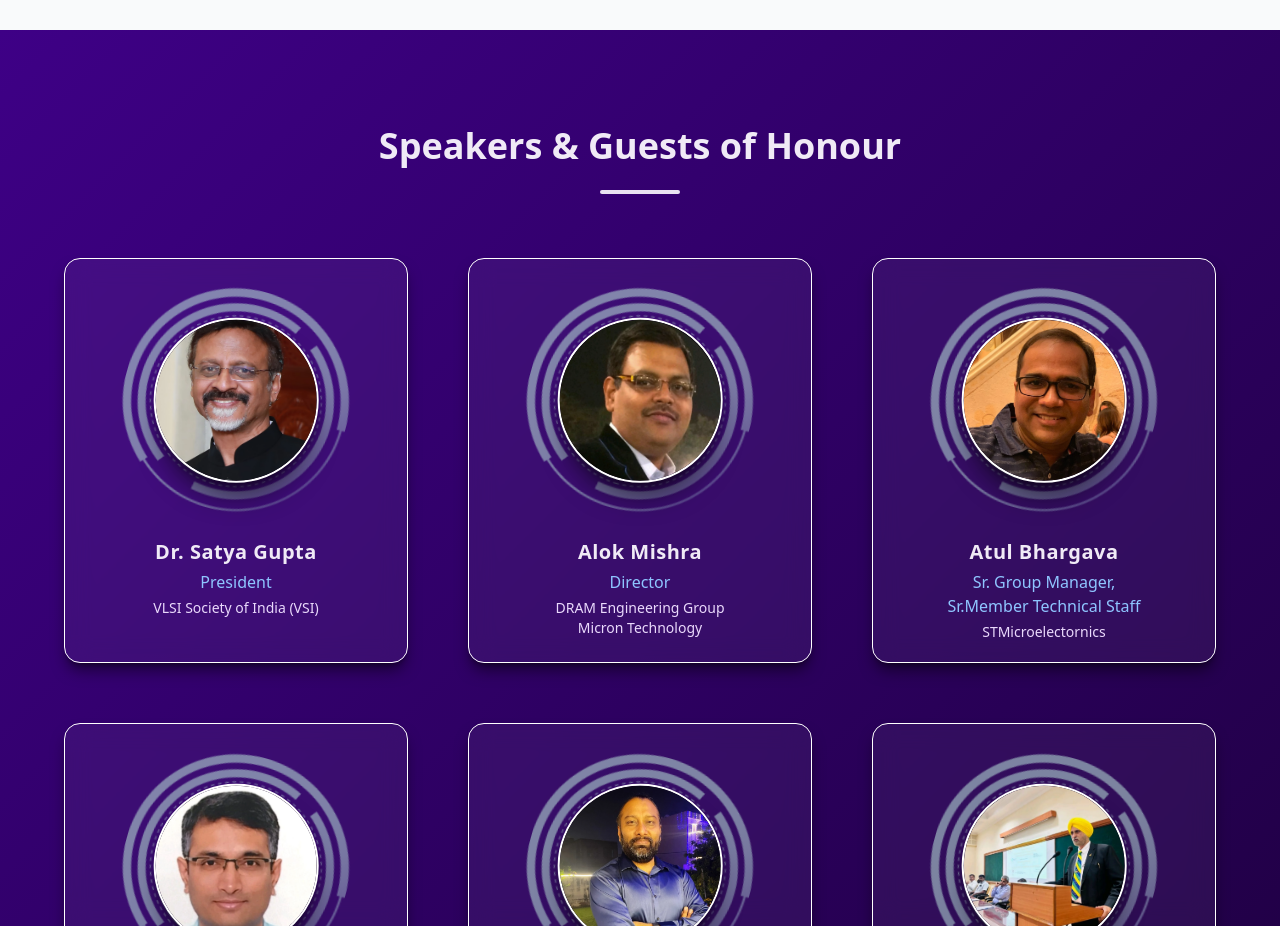
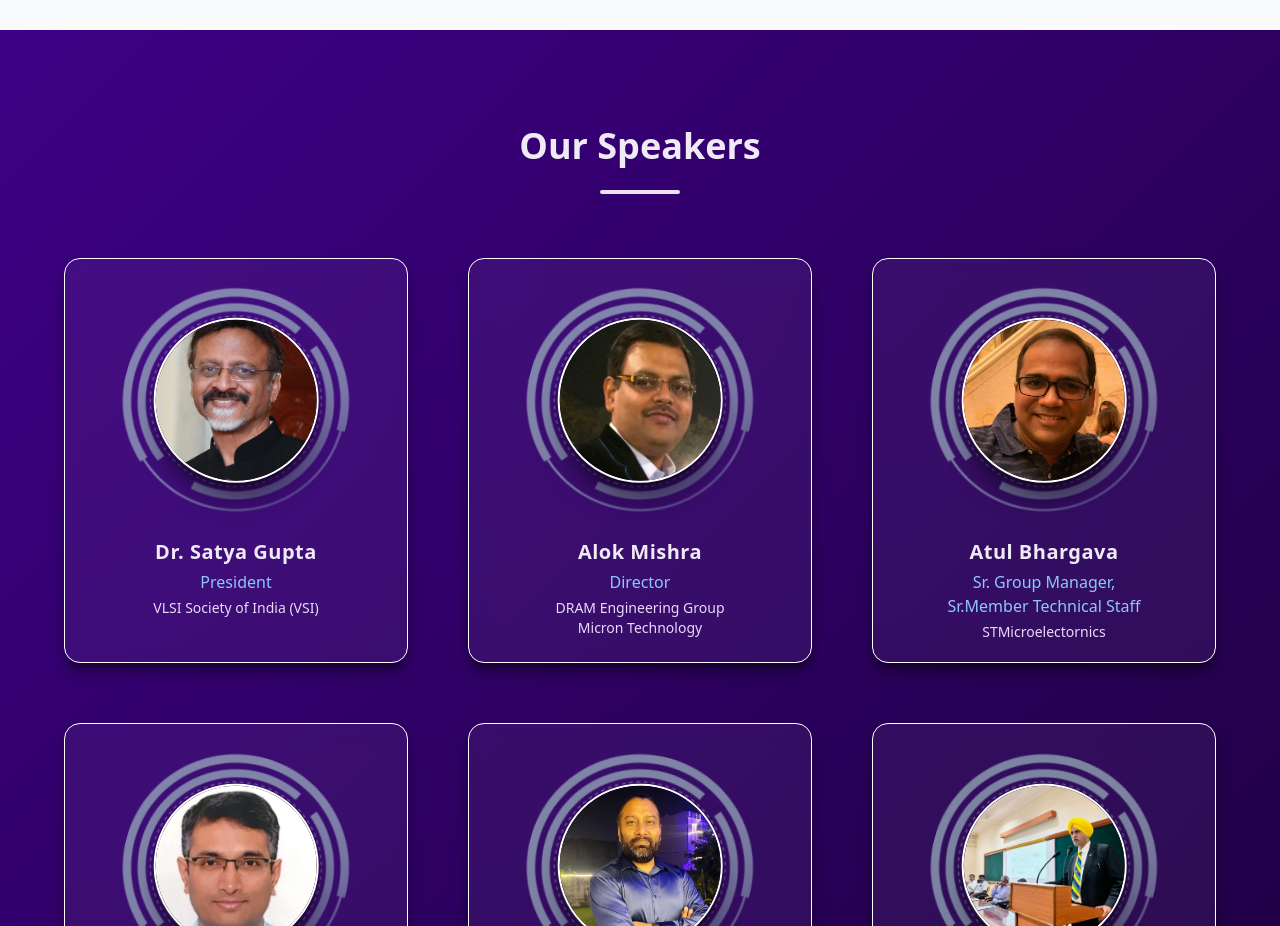
Before and after one commit to Rizvi-hassan/nes_2026, a React (Vite) app: page / in a window 1280 px wide. Shown: the part 1520-2446 px from the top of the page. Built offline with nearby package versions, Linux system fonts and the light colour scheme.

Commit message:
change speaker title

```diff
--- a/src/components/Speakers.jsx
+++ b/src/components/Speakers.jsx
@@ -50,7 +50,7 @@ const Speakers = () => {
         <div className="text-center mb-12 md:mb-16">
 
           <h2 className="text-3xl md:text-4xl font-bold text-light-1 mb-3">
-            Speakers & Guests of Honour
+            Our Speakers
           </h2>
 
           <div className="mt-6 w-20 h-1 accent-light mx-auto rounded-full" />
```
